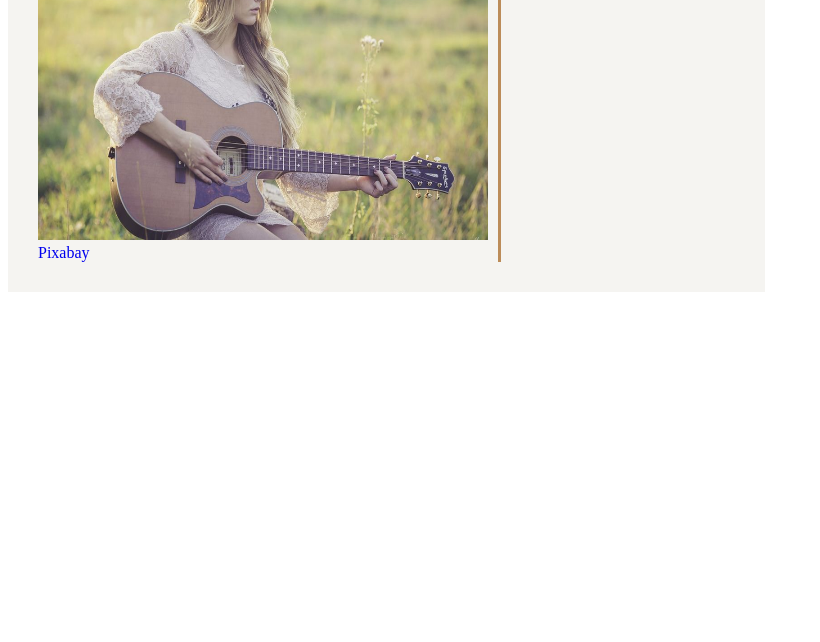
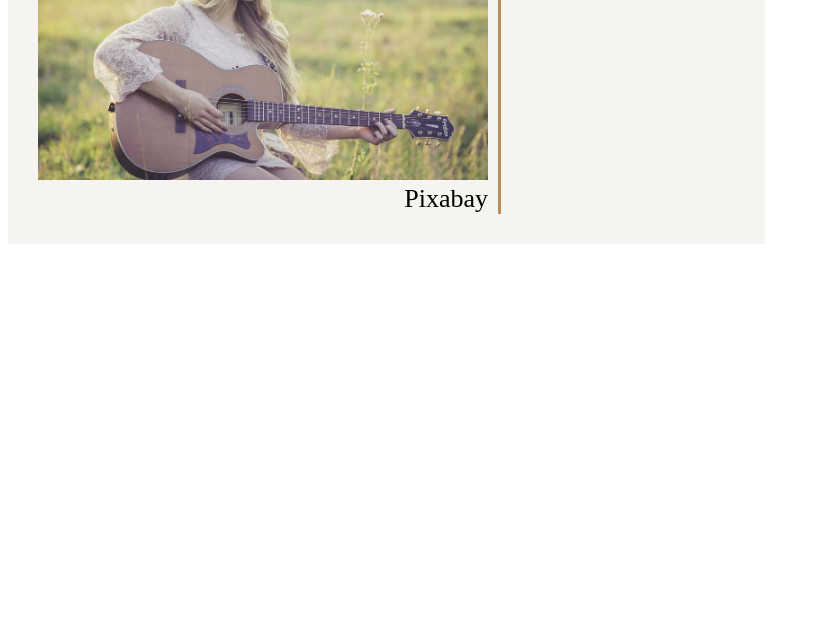
Before and after one commit to nadezhdaleshchevich/html_js_css, a plain HTML site: page task1/index.html in a window 1280 px wide. Shown: the part 158-800 px from the top of the page, without its empty margins (0-820 px from the left). Drawn offline with Linux system fonts and the light colour scheme.

Commit message:
task 1 was changed

```diff
--- a/task1/css/styles.css
+++ b/task1/css/styles.css
@@ -5,8 +5,16 @@
 }
 
 a {
+	float: right;
 	text-decoration: none;
 	text-align: right;
+	color: #000000;
+	font-size: 26px;
+}
+
+h1 {
+	padding: 0;
+	margin: 0;
 }
 
 .image {
@@ -16,9 +24,8 @@ a {
 	border-right: 3px solid #bc8c59;
 }
 
-.image .source {
+.image .photo {
 	width: 450px;
-	height: 360px;
 }
 
 .title {
--- a/task1/index.html
+++ b/task1/index.html
@@ -7,7 +7,7 @@
 <body>
 	<div id="container">
 		<div class="image">
-			<img src="img/1.jpg" class="source">
+			<img src="img/1.jpg" class="photo">
 			<br>
 			<a href="#">Pixabay</a>
 		</div>
```
